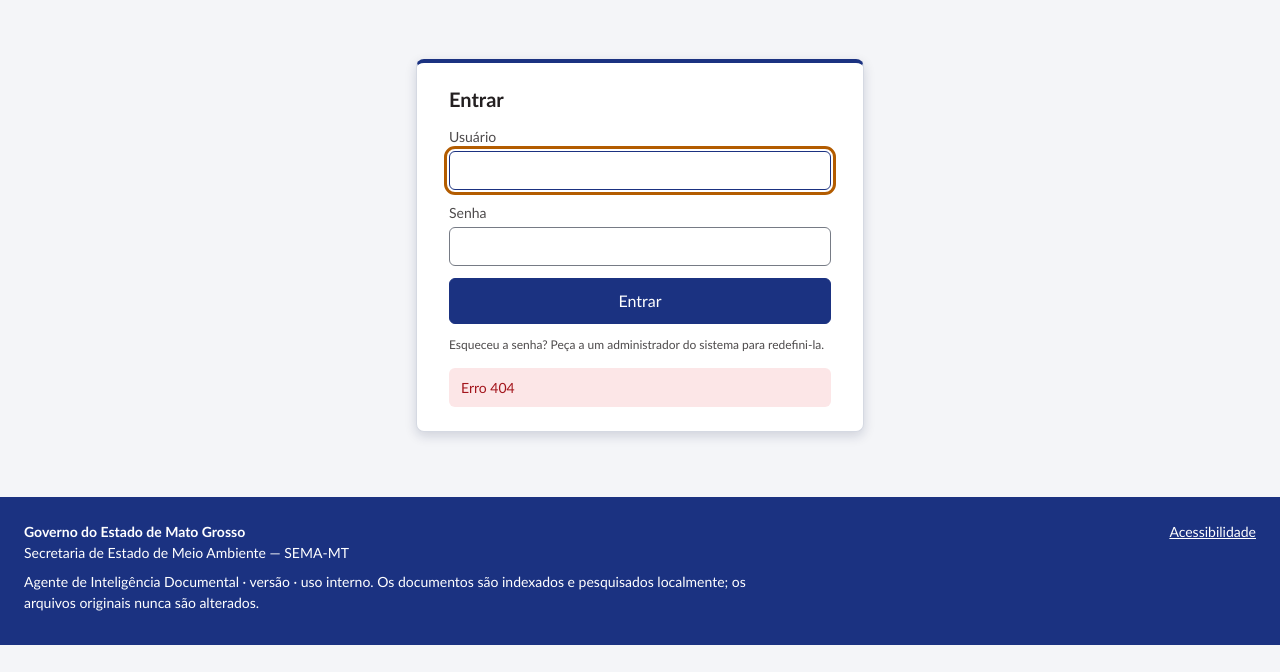
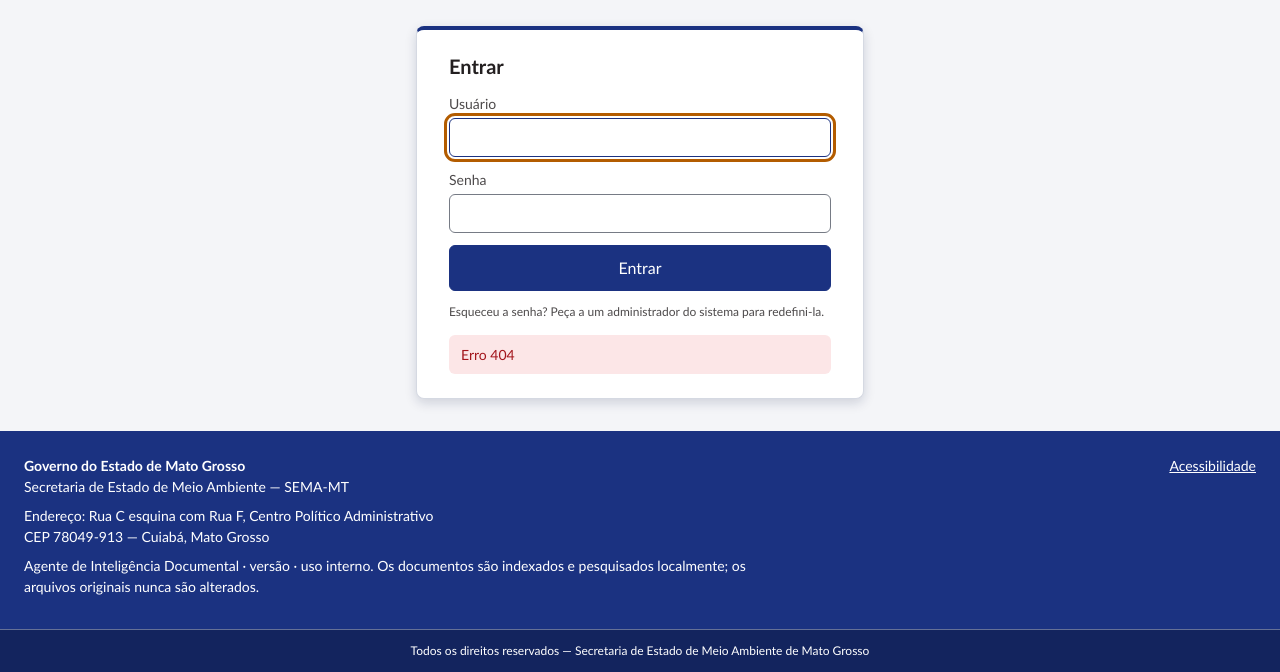
Before and after one commit to danilodxavier/SGD, a plain HTML site: page frontend/index.html in a window 1280 px wide. Shown: the part 155-827 px from the top of the page. Before the commit the page ends 800 px from the top, so only its background shows below. Drawn offline with Linux system fonts and the light colour scheme; files that its build step writes are made by us from their sources; no server answers; files whose address does not match are found by name.

Commit message:
Fase 3 (ajustes): decisões de marca e rodapé institucional
- Azul #1B3281 e fontes Uni Neue (títulos) + Calibri (texto) registrados como decisão
- Rodapé com endereço da SEMA-MT e linha "Todos os direitos reservados"

Co-Authored-By: Claude Opus 5.5 <noreply@anthropic.com>

```diff
--- a/frontend/css/app.css
+++ b/frontend/css/app.css
@@ -121,6 +121,11 @@ kbd {
 }
 .site-footer p { margin: 0 0 var(--space-2); max-width: 48rem; }
 .site-footer strong { font-family: var(--font-heading); }
+.site-footer address { font-style: normal; margin: 0 0 var(--space-2); }
+.site-footer .site-footer-bottom {
+  margin: 0; max-width: none; padding: var(--space-3) var(--space-6); background: var(--color-header-bg-strong);
+  border-top: var(--border-width) solid var(--color-header-border); font-size: var(--text-xs); text-align: center;
+}
 .footer-links { list-style: none; margin: 0; padding: 0; display: flex; gap: var(--space-4); }
 .site-footer a { color: var(--color-header-text); }
 .site-footer a:hover { color: var(--color-header-text); text-decoration: none; }
--- a/frontend/css/tokens.css
+++ b/frontend/css/tokens.css
@@ -12,11 +12,13 @@
    FONTES INSTITUCIONAIS
    Manual de Uso da Marca do Governo de MT (SECOM, abril/2026): a tipografia da marca é a
    Uni Neue; "quando não for possível usar a tipologia da marca, deve-se usar a tipologia
-   secundária (Calibri), como por exemplo [...] na web". Por isso o texto usa Calibri, que já vem
-   instalada no Windows com o Office, e os títulos tentam a Uni Neue antes de cair na Calibri.
-   Os arquivos de fonte NÃO estão no projeto. Depois de confirmada a licença, coloque-os em
-   frontend/assets/fontes/ e remova os comentários abaixo.
-   VERIFICAR: licença de uso da Uni Neue pelo órgão (o briefing citava Nexa; o manual da SECOM cita Uni Neue).
+   secundária (Calibri), como por exemplo [...] na web".
+   Decisão (14/10/2026): títulos em Uni Neue e texto em Calibri. Sem a Uni Neue instalada no
+   computador, os títulos usam a Calibri, que já vem no Windows com o Office.
+   Os arquivos de fonte NÃO estão no projeto. Para que a Uni Neue apareça em todos os computadores,
+   confirme a licença de uso pelo órgão, coloque os arquivos em frontend/assets/fontes/ e remova os
+   comentários abaixo.
+   VERIFICAR: licença da Uni Neue para incorporação ao sistema (arquivos .woff2).
    ----------------------------------------------------------------------------- */
 /*
 @font-face {
@@ -38,8 +40,9 @@
 :root {
   /* ---------------------------------------------------------------- Cores da marca */
   --mt-azul: #1B3281;          /* Azul Principal — Pantone 2758C / CMYK 100-90-0-20 (Manual da Marca MT)
-                                  VERIFICAR: o manual não traz o hexadecimal; #1B3281 veio do briefing, e os
-                                  arquivos oficiais de logomarca da SECOM usam #222C78. Confirmar com a SECOM. */
+                                  Decisão (14/10/2026): usar #1B3281. O manual não traz o hexadecimal, e os
+                                  arquivos de logomarca da SECOM usam #222C78; a marca é usada como imagem,
+                                  sem recolorir, então a diferença não afeta a logomarca. */
   --mt-grafite: #231F20;       /* Cinza/Preto de apoio — textos e blocos de conteúdo */
 
   /* ---------------------------------------------------------------- Cores de uso (modo normal)
--- a/frontend/index.html
+++ b/frontend/index.html
@@ -443,7 +443,8 @@ eports</code>.</p>
       <div>
         <p class="footer-org"><strong>Governo do Estado de Mato Grosso</strong><br>
           Secretaria de Estado de Meio Ambiente — SEMA-MT</p>
-        <!-- VERIFICAR: endereço, telefone e canal de suporte oficiais da SEMA-MT, se desejado no rodapé -->
+        <address>Endereço: Rua C esquina com Rua F, Centro Político Administrativo<br>
+          CEP 78049-913 — Cuiabá, Mato Grosso</address>
         <p class="footer-system">Agente de Inteligência Documental · versão <span id="app-version"></span> · uso interno.
           Os documentos são indexados e pesquisados localmente; os arquivos originais nunca são alterados.</p>
       </div>
@@ -451,6 +452,7 @@ eports</code>.</p>
         <li><a href="/static/acessibilidade.html">Acessibilidade</a></li>
       </ul>
     </div>
+    <p class="site-footer-bottom">Todos os direitos reservados — Secretaria de Estado de Meio Ambiente de Mato Grosso</p>
   </footer>
 
   <dialog id="reset-dialog">
```
Also changed, not shown: frontend/acessibilidade.html (+3 -0 lines).
